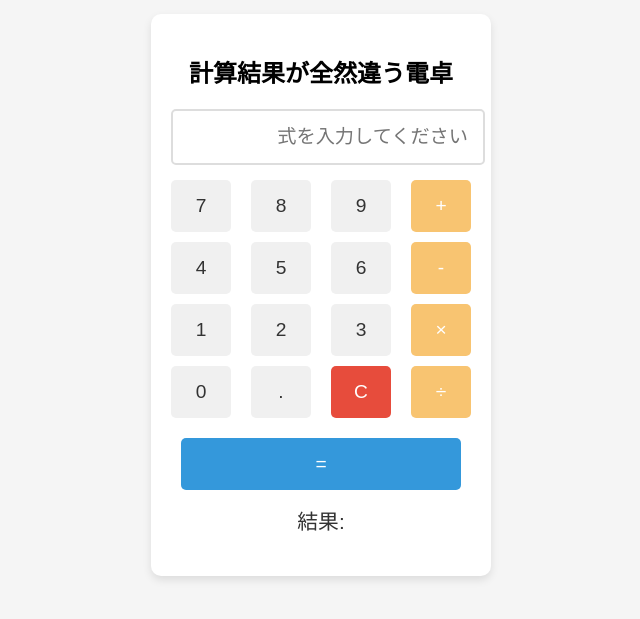
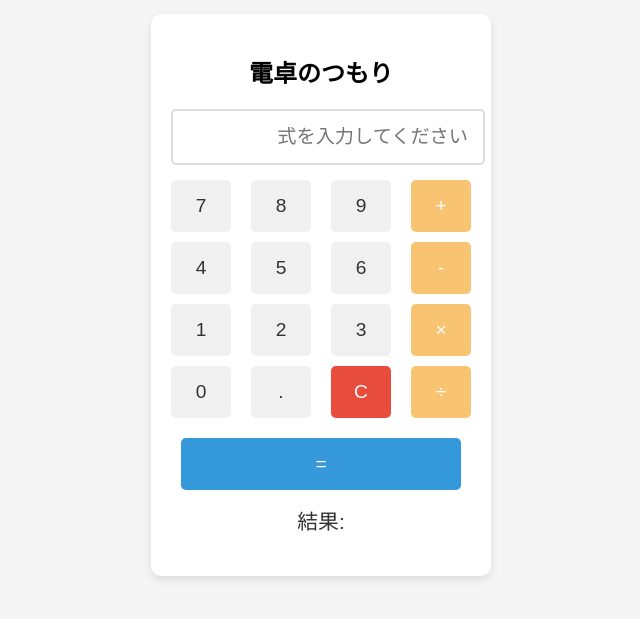
Before and after one commit to Atsu1209/shit-dentaku, a plain HTML site: page index.html in a window 1280 px wide. Shown: the part 105-724 px from the top of the page, without its empty margins (319-959 px from the left). Drawn offline with Linux system fonts and the light colour scheme.

Commit message:
Update index.html

```diff
--- a/index.html
+++ b/index.html
@@ -3,7 +3,7 @@
 <head>
     <meta charset="UTF-8">
     <meta name="viewport" content="width=device-width, initial-scale=1.0">
-    <title>不思議な電卓</title>
+    <title>電卓のつもり</title>
     <style>
         body {
             font-family: Arial, sans-serif;
@@ -89,7 +89,7 @@
 </head>
 <body>
     <div id="calculator">
-        <h2>計算結果が全然違う電卓</h2>
+        <h2>電卓のつもり</h2>
         <input type="text" id="inputField" placeholder="式を入力してください" readonly />
 
         <div class="row">
```
